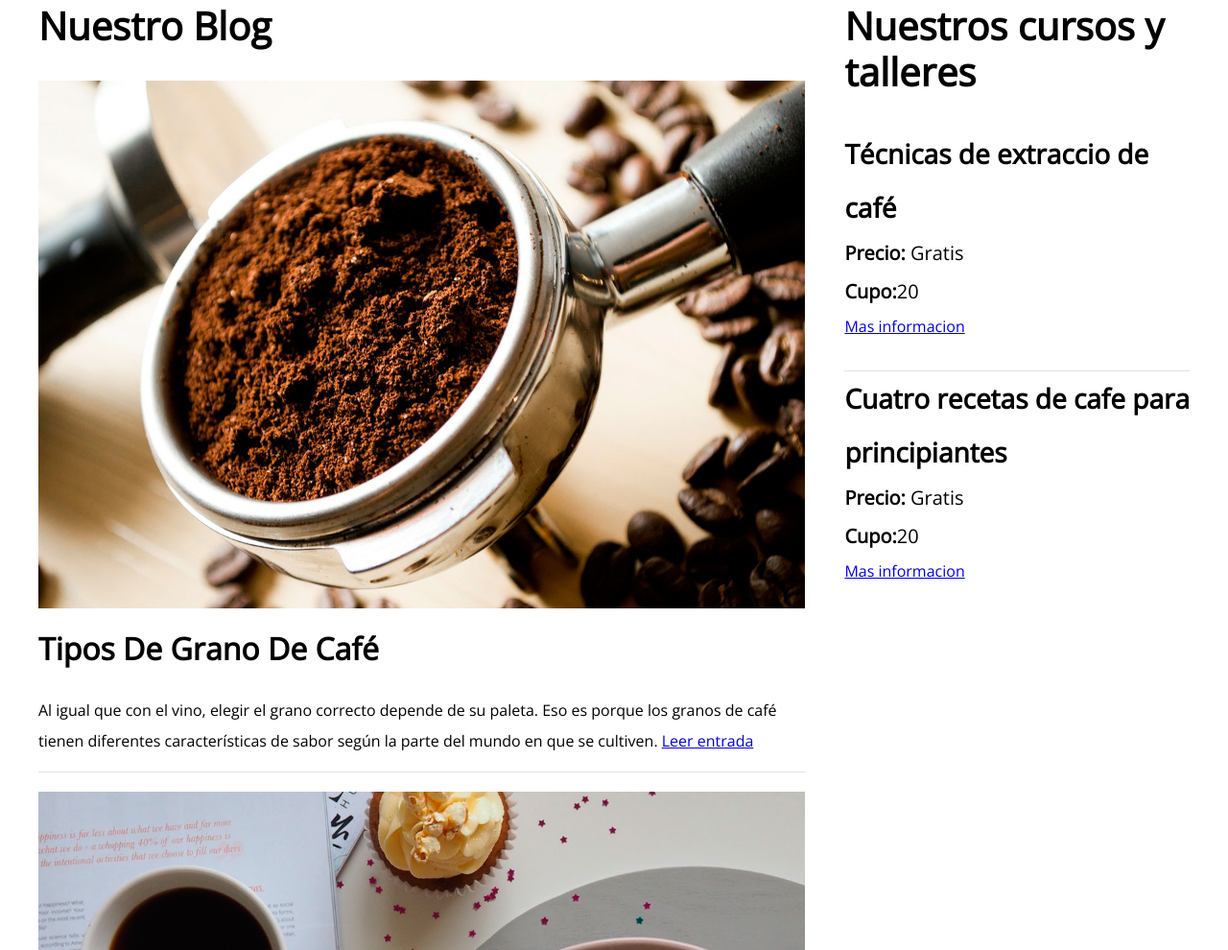
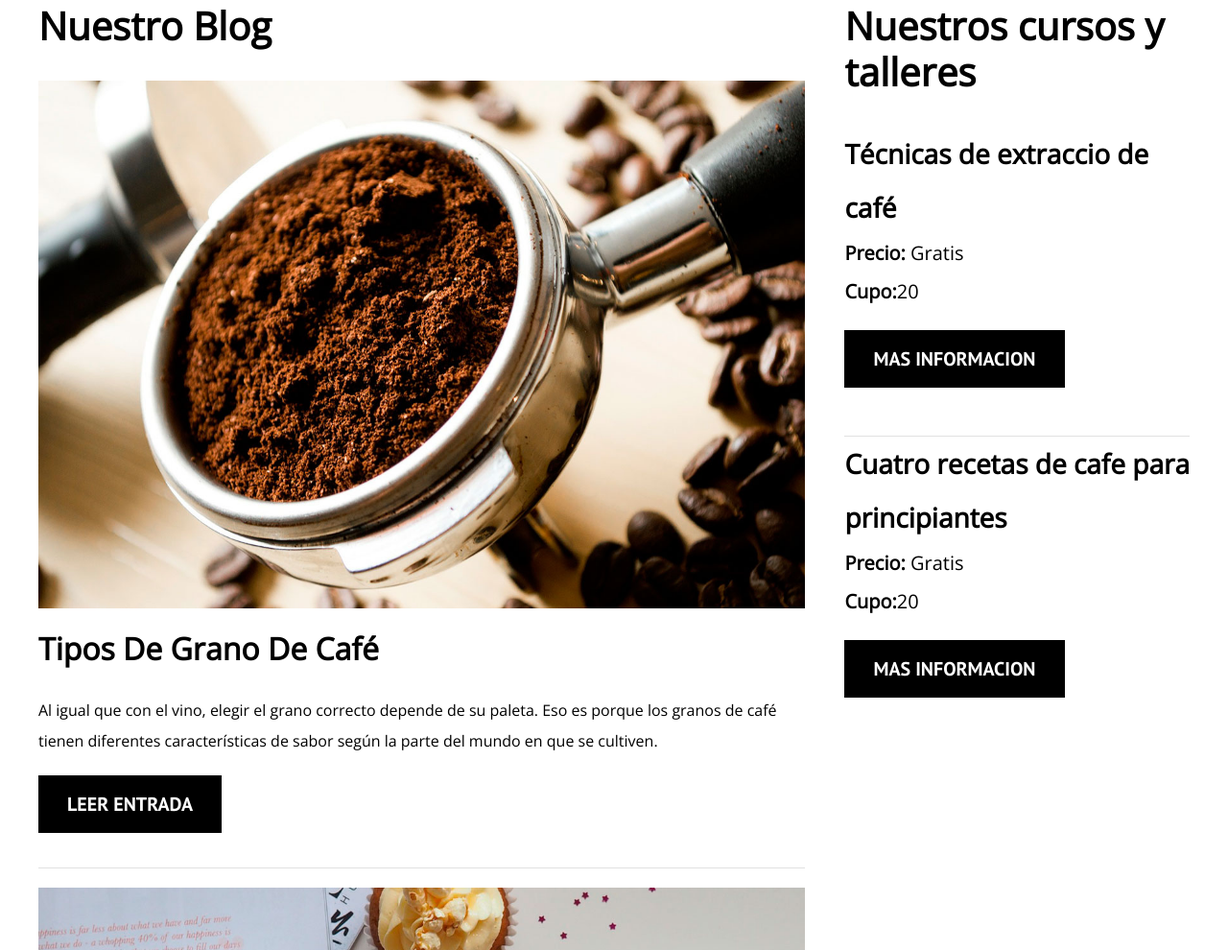
Before and after one commit to law182/blog-de-cafe, a plain HTML site: page index.html in a window 1280 px wide. Shown: the part 630-1620 px from the top of the page at 96% size. Drawn offline with nearby package versions, Linux system fonts and the light colour scheme.

Commit message:
se agrega modificacion de estilos de botones

```diff
--- a/css/estilos.css
+++ b/css/estilos.css
@@ -47,6 +47,39 @@ body{
   	margin:0;
 
   }
+  /*botones*/
+
+  .btn{
+  	display:block;/*para que ocupe el espacio disponible*/
+  	text-align: center;
+  	padding: 1rem 3rem;
+  	margin: 2rem 0;
+  	color: #ffffff;
+  	text-decoration:none;
+  	font-family: 'PT Sans',sans-serif;
+  	font-weight: 700;
+  	text-transform: uppercase;
+  	font-size: 2rem;
+
+  }
+
+  @media(min-width: 768px ){
+  		.btn{
+  			display: inline-block; /*Display Bloc y de esa forma el ancho
+   va a ser definido por medio del pdding ya no va a ocupar todo el espacio*/
+
+  		}
+
+  }
+  .btn-primario{
+  	background-color: black;
+
+  }
+  .btn-secundario{
+  	background-color: #784dc3;
+
+  }
+
   /*Header*/
 @media(min-width: 768px) /**aqui se especifica el tamaño con
 esta se adapta el tamaño y el orden del contenido cuando la ventana es pequeña o grande sin que se vea deforme o feo*/
```
